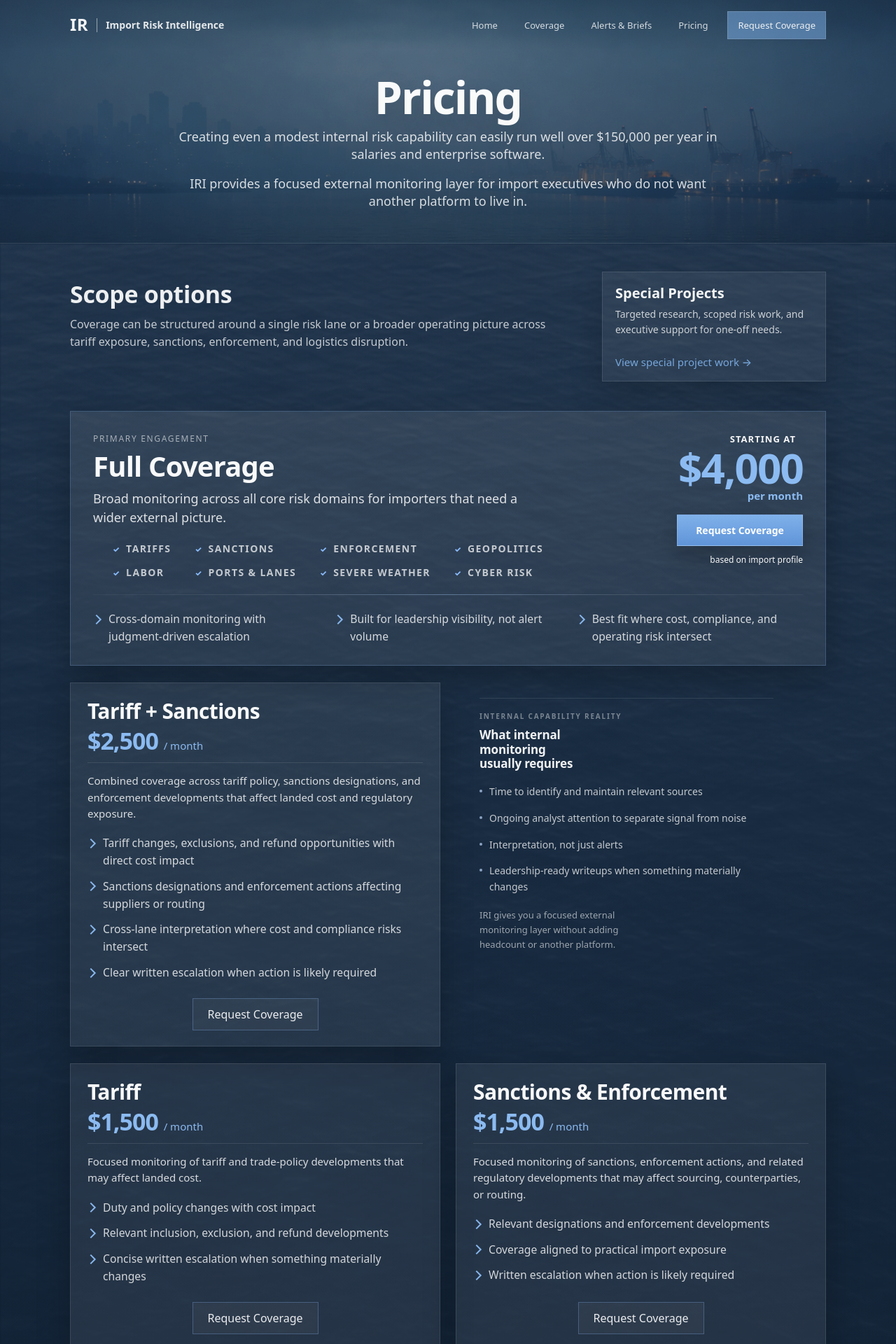
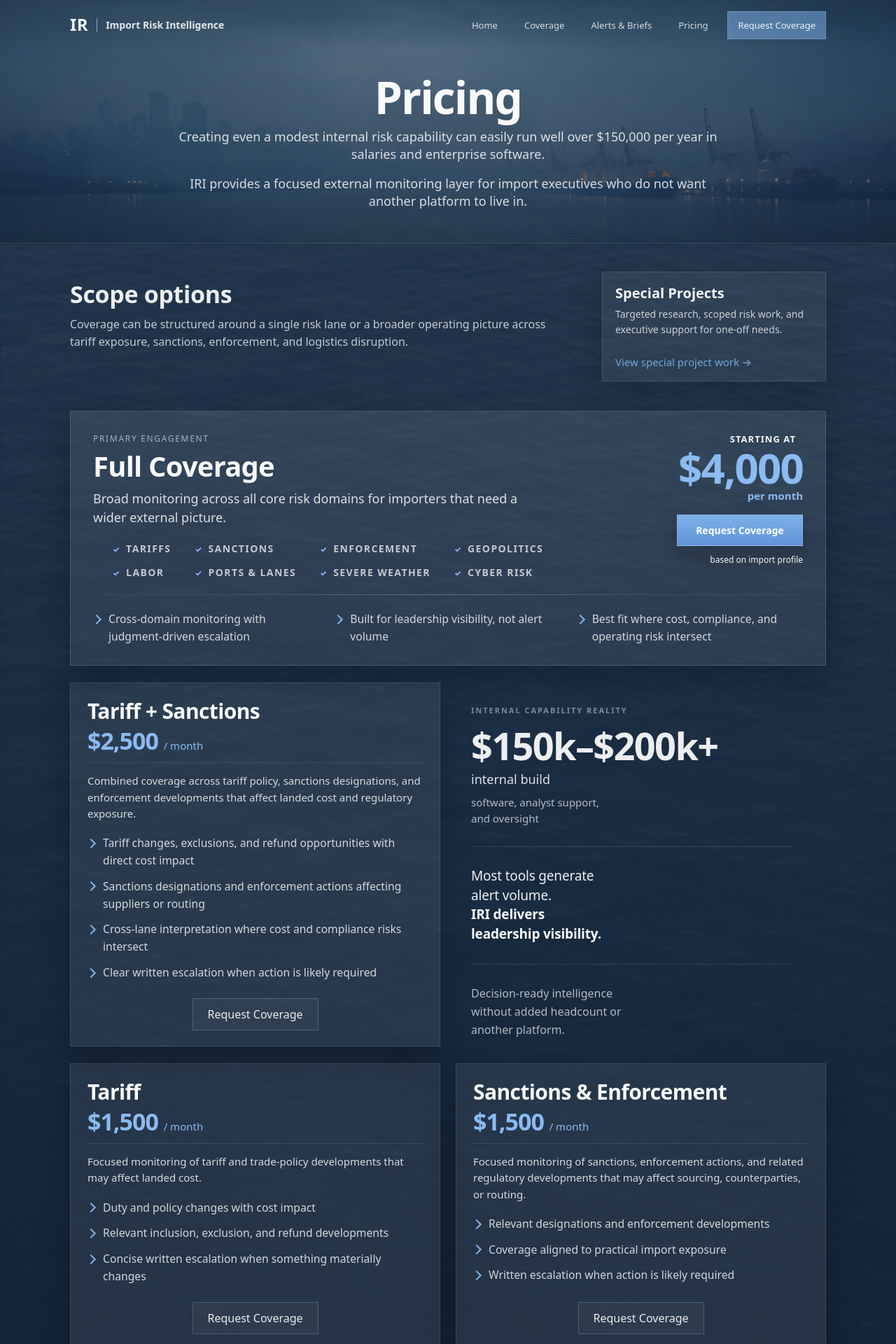
Before and after one commit to importrisk/import-risk-intelligence-site, a Jekyll site: the page built from pricing.html, in a window 1280 px wide. Shown: the top 1920 px of the page at 70% size. Built offline with Jekyll 4.4.1, drawn with Linux system fonts in a browser that asks for light colours.

Commit message:
Refine pricing support section

```diff
--- a/pricing.html
+++ b/pricing.html
@@ -116,17 +116,22 @@ description: Pricing and scope options for Import Risk Intelligence.
   <div class="pricing-support-rail">
     <section class="pricing-support-section">
       <p class="pricing-support-kicker">Internal capability reality</p>
-      <h3 class="pricing-support-title">What internal monitoring usually requires</h3>
 
-      <ul class="pricing-support-bullets">
-        <li>Time to identify and maintain relevant sources</li>
-        <li>Ongoing analyst attention to separate signal from noise</li>
-        <li>Interpretation, not just alerts</li>
-        <li>Leadership-ready writeups when something materially changes</li>
-      </ul>
+      <p class="pricing-support-cost">$150k–$200k+</p>
+      <p class="pricing-support-cost-sub">internal build</p>
+      <p class="pricing-support-cost-detail">software, analyst support, and oversight</p>
+
+      <div class="pricing-support-rule" aria-hidden="true"></div>
+
+      <p class="pricing-support-statement">
+        Most tools generate alert volume.<br>
+        <strong>IRI delivers leadership visibility.</strong>
+      </p>
+
+      <div class="pricing-support-rule" aria-hidden="true"></div>
 
       <p class="pricing-support-note">
-        IRI gives you a focused external monitoring layer without adding headcount or another platform.
+        Decision-ready intelligence without added headcount or another platform.
       </p>
     </section>
   </div>
--- a/styles.css
+++ b/styles.css
@@ -2183,115 +2183,80 @@ select.cs-input:-webkit-autofill:focus{
 .pricing-combined-right{
   min-height: 100%;
   border-left: 0;
-  padding: 22px 0 0 34px;
+  padding: 18px 0 0 22px;
 }
 
 .pricing-support-rail{
   padding: 0;
   background: transparent;
-  max-width: 420px;
+  max-width: 460px;
 }
 
 .pricing-support-section{
-  padding-top: 18px;
-  border-top: 1px solid rgba(255,255,255,.10);
-}
-
-.pricing-support-section + .pricing-support-section{
-  margin-top: 28px;
-  padding-top: 22px;
-  border-top: 1px solid rgba(255,255,255,.08);
-}
-
-.pricing-support-title{
+  padding-top: 14px;
+}
+
+.pricing-support-kicker{
   margin: 0 0 18px;
-  max-width: 16ch;
-  font-size: 17px;
-  line-height: 1.22;
-  letter-spacing: -0.01em;
-  color: rgba(255,255,255,.94);
-}
-
-.pricing-support-title-small{
-  margin: 0 0 14px;
-  max-width: 18ch;
-  font-size: 16px;
-  line-height: 1.22;
-  letter-spacing: -0.01em;
-  color: rgba(255,255,255,.90);
-}
-
-.pricing-support-kicker{
-  margin: 0 0 10px;
-  font-size: 10px;
+  font-size: 11px;
   font-weight: 600;
   letter-spacing: .18em;
   text-transform: uppercase;
-  color: rgba(255,255,255,.42);
-}
-
-.pricing-support-list{
-  display: grid;
-  gap: 18px;
-}
-
-.pricing-support-item{
-  padding: 0;
-}
-
-.pricing-support-item-title{
-  margin: 0 0 6px;
+  color: rgba(255,255,255,.44);
+}
+
+.pricing-support-cost{
+  margin: 0;
+  font-size: 54px;
+  line-height: .95;
+  font-weight: 800;
+  letter-spacing: -0.03em;
+  color: rgba(255,255,255,.92);
+}
+
+.pricing-support-cost-sub{
+  margin: 12px 0 0;
+  font-size: 18px;
+  line-height: 1.2;
+  color: rgba(255,255,255,.86);
+}
+
+.pricing-support-cost-detail{
+  margin: 10px 0 0;
+  max-width: 24ch;
   font-size: 15px;
-  line-height: 1.25;
-  color: rgba(255,255,255,.90);
-}
-
-.pricing-support-item-text{
+  line-height: 1.55;
+  color: rgba(255,255,255,.68);
+}
+
+.pricing-support-rule{
+  width: 100%;
+  height: 1px;
+  margin: 28px 0 28px;
+  background: rgba(255,255,255,.12);
+}
+
+.pricing-support-statement{
   margin: 0;
-  font-size: 14px;
-  line-height: 1.62;
+  max-width: 18ch;
+  font-size: 19px;
+  line-height: 1.45;
+  letter-spacing: -0.01em;
+  color: rgba(255,255,255,.92);
+}
+
+.pricing-support-statement strong{
+  color: rgba(255,255,255,.98);
+  font-weight: 800;
+}
+
+.pricing-support-note{
+  margin: 0;
+  max-width: 26ch;
+  font-size: 16px;
+  line-height: 1.65;
   color: rgba(255,255,255,.68);
 }
-
-.pricing-support-bullets{
-  list-style: none;
-  margin: 0;
-  padding: 0;
-  display: grid;
-  gap: 15px;
-}
-
-.pricing-support-bullets li{
-  position: relative;
-  padding-left: 14px;
-  font-size: 14px;
-  line-height: 1.62;
-  color: rgba(255,255,255,.74);
-}
-
-.pricing-support-bullets li::before{
-  content: "";
-  position: absolute;
-  left: 0;
-  top: 0.72em;
-  width: 4px;
-  height: 4px;
-  border-radius: 999px;
-  background: rgba(185,210,245,.72);
-  transform: translateY(-50%);
-}
-
-.pricing-support-note{
-  margin: 18px 0 0;
-  font-size: 13px;
-  line-height: 1.65;
-  color: rgba(255,255,255,.58);
-  max-width: 30ch;
-}
-
-/* =========================================================
-   STANDARD SECONDARY CARDS
-   ========================================================= */
 
 .pricing-secondary-wrap{
   margin-top: 24px;
@@ -2485,7 +2450,7 @@ select.cs-input:-webkit-autofill:focus{
     border-left: 0;
     border-top: 0;
     min-height: 0;
-    padding: 12px 0 0;
+    padding: 18px 0 0;
   }
 
   .pricing-support-rail{
@@ -2494,12 +2459,16 @@ select.cs-input:-webkit-autofill:focus{
     max-width: none;
   }
 
-  .pricing-support-section{
-    padding-top: 16px;
-  }
-
-  .pricing-support-title,
-  .pricing-support-title-small{
+  .pricing-support-cost{
+    font-size: 44px;
+  }
+
+  .pricing-support-statement{
+    max-width: none;
+    font-size: 18px;
+  }
+
+  .pricing-support-note{
     max-width: none;
   }
 
@@ -2568,6 +2537,26 @@ select.cs-input:-webkit-autofill:focus{
   .pricing-domain-bullet{
     font-size: 10px;
     margin-top: 1px;
+  }
+
+  .pricing-support-cost{
+    font-size: 38px;
+  }
+
+  .pricing-support-cost-sub{
+    font-size: 17px;
+  }
+
+  .pricing-support-cost-detail{
+    font-size: 14px;
+  }
+
+  .pricing-support-statement{
+    font-size: 17px;
+  }
+
+  .pricing-support-note{
+    font-size: 15px;
   }
 }
 /* =========================================================
```
